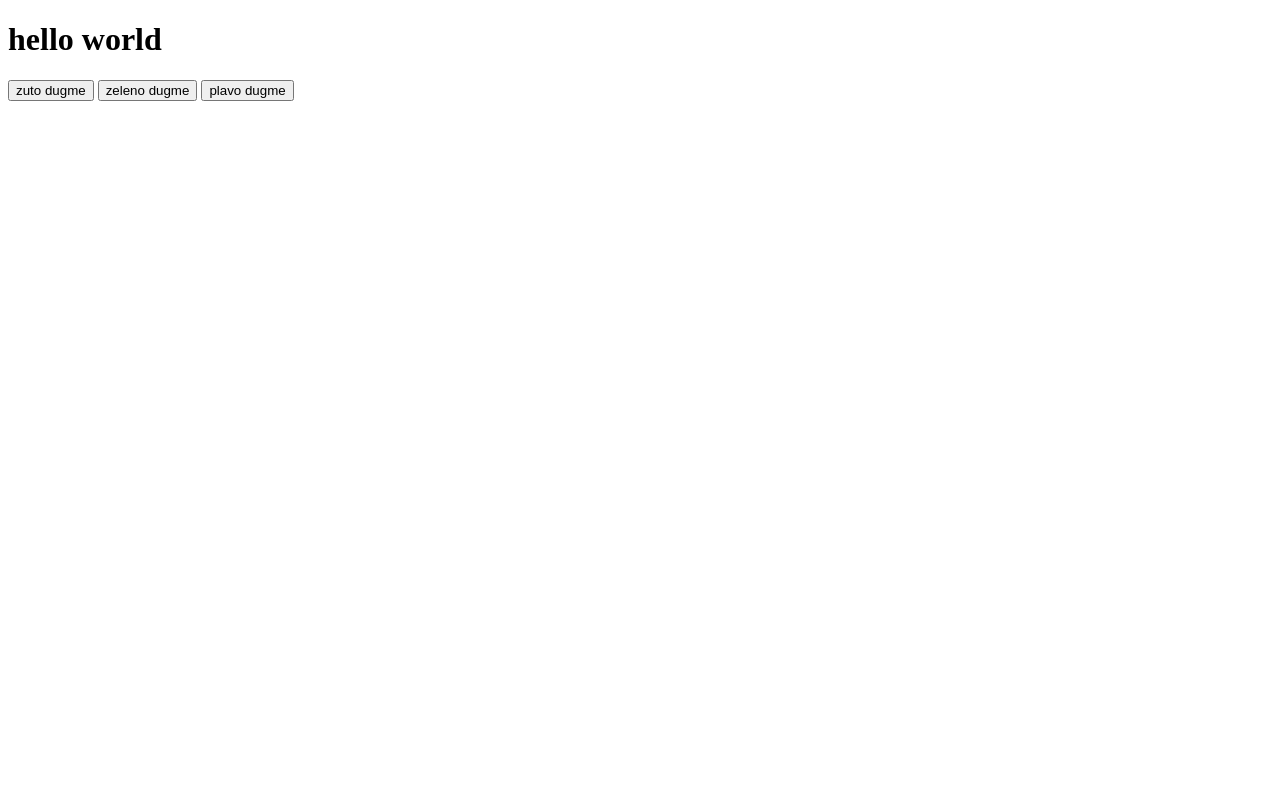
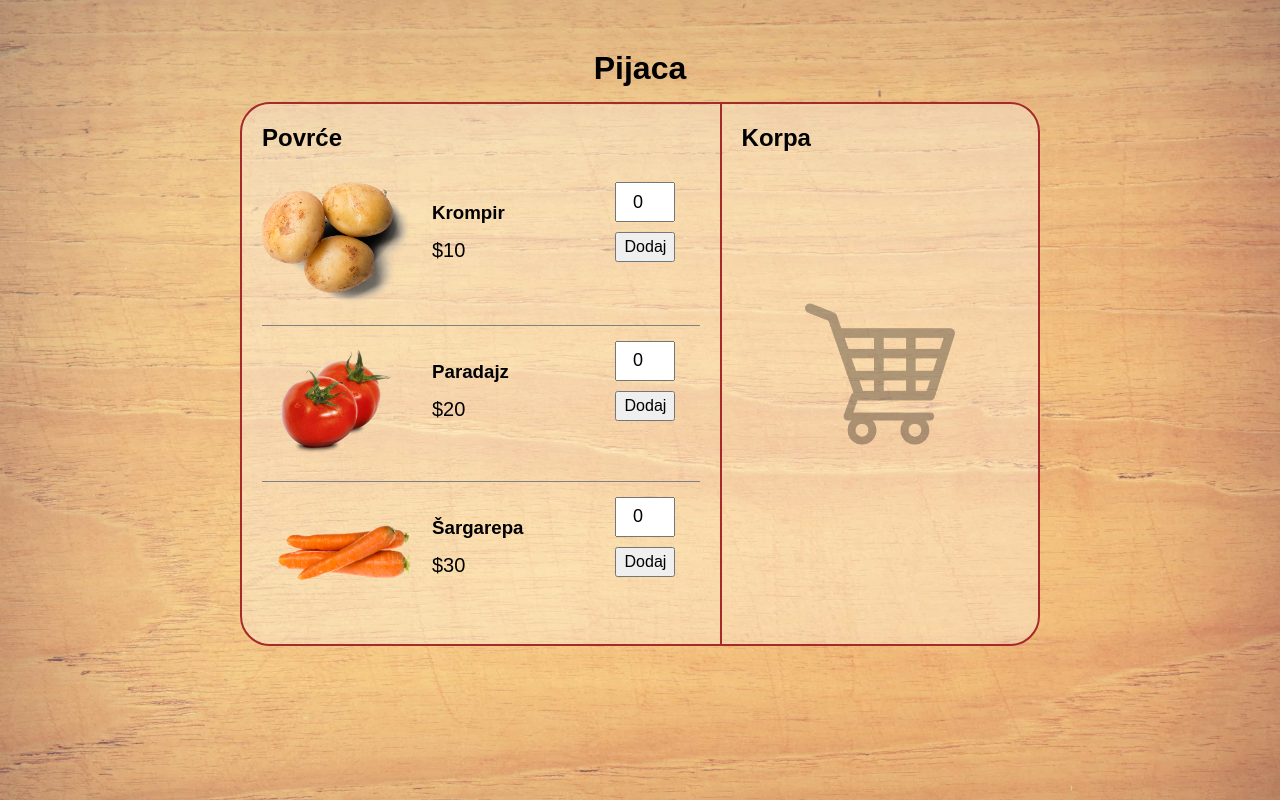
Before and after one commit to h0rasan/projekti_itkamp, a plain HTML site: page shopping-cart/index.html in a window 1280 px wide. Drawn offline with Linux system fonts and the light colour scheme.

Commit message:
pijaca-pocetak

```diff
--- a/shopping-cart/index.html
+++ b/shopping-cart/index.html
@@ -4,18 +4,62 @@
     <meta charset="UTF-8">
     <meta http-equiv="X-UA-Compatible" content="IE=edge">
     <meta name="viewport" content="width=device-width, initial-scale=1.0">
-    <title>Document</title>
+    <link rel="stylesheet" type="text/css" href="style.css">
+    <title>Pijaca</title>
 </head>
 <body>
-    <h1>hello world</h1>
-    <button onclick="pokreniMe(this)">zuto dugme</button>
+    <h1>Pijaca</h1>
 
-    <button onclick="pokreniMe(this)">zeleno dugme</button>
+	<div class="container">
+		<div class="items">
+			<h2>Povrće</h2>
 
-    <button onclick="pokreniMe(this)">plavo dugme</button>
+			<div class="single-item">
+				<img src="img/potato.png">
+				<div class="si-content">
+					<h3>Krompir</h3>
+					<p class="price">$10</p>
+				</div>
+				<div class="actions">
+					<input type="number" name="quantity" value="0" min="0">
+					<button onclick="addToCart(this)">Dodaj</button>
+				</div>
+			</div>
 
-    <p id="kliknutoDugme"></p>
+			<div class="single-item">
+				<img src="img/tomato.png">
+				<div class="si-content">
+					<h3>Paradajz</h3>
+					<p class="price">$20</p>
+				</div>
+				<div class="actions">
+					<input type="number" name="quantity" value="0" min="0">
+					<button onclick="addToCart(this)">Dodaj</button>
+				</div>
+			</div>
 
-    <script src="/shopping cart/script.js"></script>
+			<div class="single-item">
+				<img src="img/carrot.png">
+				<div class="si-content">
+					<h3>Šargarepa</h3>
+					<p class="price">$30</p>
+				</div>
+				<div class="actions">
+					<input type="number" name="quantity" value="0" min="0">
+					<button onclick="addToCart(this)">Dodaj</button>
+				</div>
+			</div>
+		</div>
+
+		<div class="cart">
+			<h2>Korpa</h2>
+
+			<div class="cart-items"></div>
+
+			<div class="total"></div>
+		</div>
+	</div>
+
+    <script src="/shopping-cart/script.js"></script>
 </body>
 </html>
--- /dev/null
+++ b/shopping-cart/style.css
@@ -0,0 +1,114 @@
+* {
+	box-sizing: border-box;
+	margin: 0;
+	padding: 0;
+}
+
+body {
+	background-image: url('img/bg.jpg');
+	background-size: cover;
+	font-family: sans-serif;
+	padding: 50px;
+}
+
+h1 {
+	text-align: center;
+	margin-bottom: 15px;
+}
+
+h2 {
+	margin-bottom: 15px;
+}
+
+h3 {
+	margin-bottom: 15px;
+}
+
+.container {
+	max-width: 800px;
+	margin: auto;
+	border: 2px solid brown;
+	border-radius: 30px;
+	display: flex;
+	background-color: rgba(255, 255, 255, 0.3);
+}
+
+.items {
+	width: 60%;
+	padding: 20px;
+}
+
+.cart {
+	width: 40%;
+	padding: 20px;
+	border-left: 2px solid brown;
+	background-image: url('img/cart.png');
+	background-size: 150px;
+	background-position: center;
+	background-repeat: no-repeat;
+	position: relative;
+}
+
+.single-item {
+	display: flex;
+	border-bottom: 1px solid grey;
+	padding: 15px 0;
+}
+
+.single-item:last-child {
+	border-bottom: 0;
+}
+
+.single-item img {
+	max-width: 150px;
+}
+
+.single-item .si-content {
+	width: 70%;
+	padding-left: 20px;
+	padding-top: 20px;
+}
+
+.single-item .si-content p {
+	font-size: 20px;
+}
+
+.single-item .actions {
+	width: 30%;
+}
+
+.single-item .actions input {
+	height: 40px;
+	width: 60px;
+	text-align: center;
+	font-size: 18px;
+}
+
+.single-item .actions button {
+	width: 60px;
+	margin-top: 10px;
+	height: 30px;
+	font-size: 16px;
+}
+
+.cart-single-item {
+	display: flex;
+	justify-content: space-between;
+	align-items: center;
+	margin-bottom: 15px;
+}
+
+.cart-single-item h3 {
+	margin-bottom: 0;
+}
+
+.cart-single-item button {
+	padding: 5px;
+}
+
+.total {
+	position: absolute;
+	bottom: 20px;
+	left: 20px;
+	font-size: 24px;
+}
```
Also changed, not shown: shopping-cart/script.js (deleted, +0 -12 lines), shopping-cart/img/bg.jpg (added), shopping-cart/img/carrot.png (added), shopping-cart/img/cart.png (added), shopping-cart/img/potato.png (added), shopping-cart/img/tomato.png (added).
